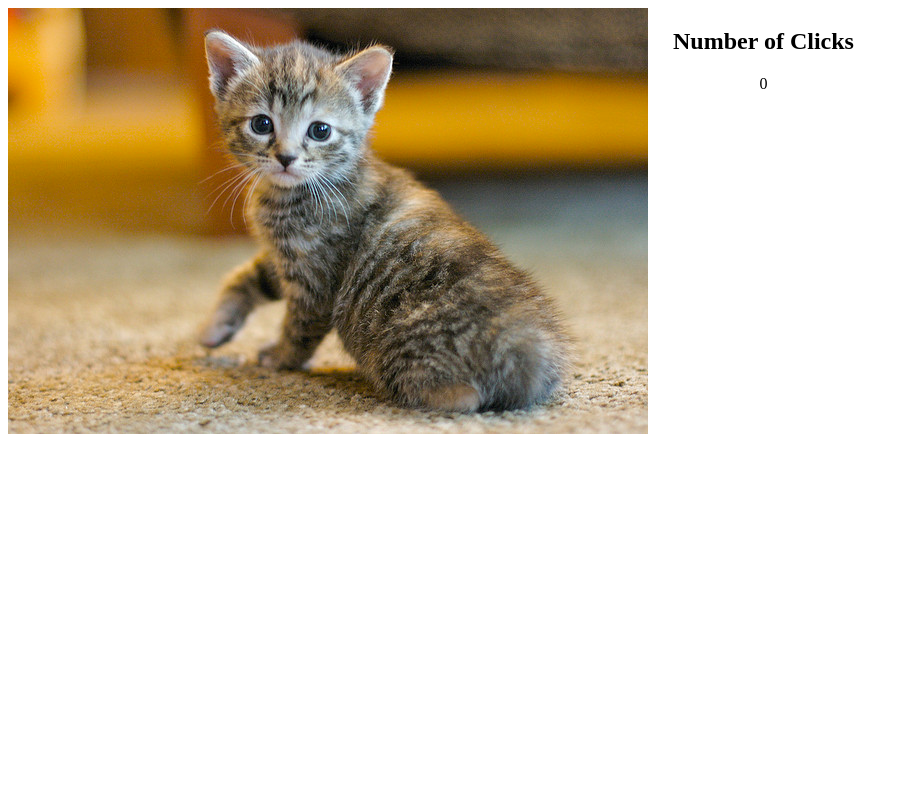
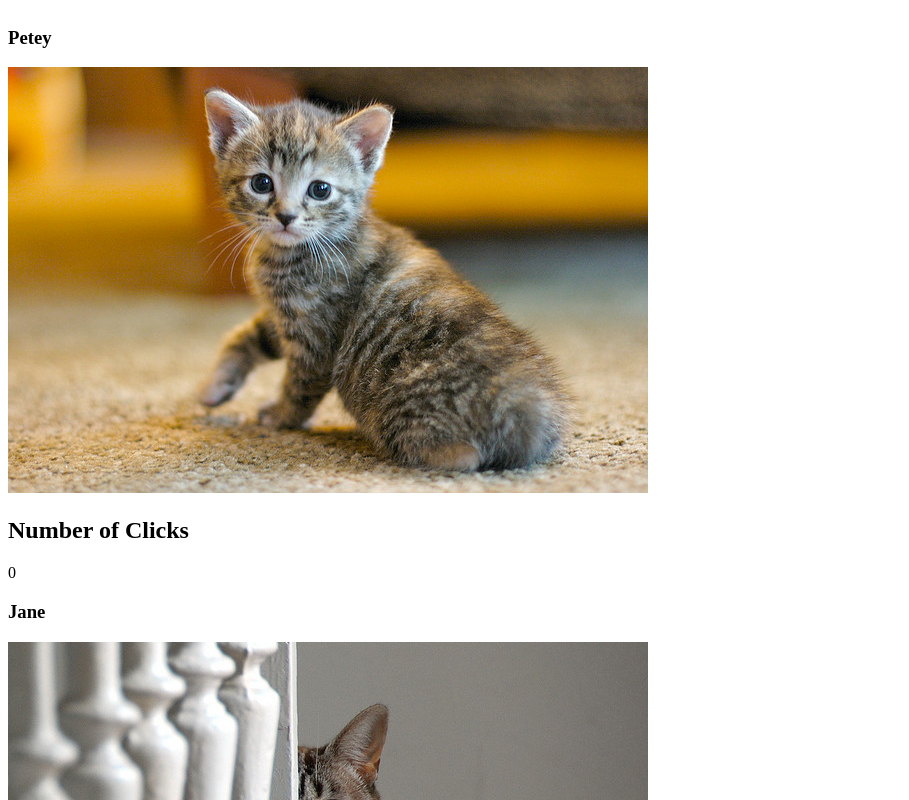
Before and after one commit to jaspinall/JSDesignCourse, a plain HTML site: page click.html in a window 1280 px wide. Shown: the top 800 px of the page, without its empty margins (0-909 px from the left). Drawn offline with nearby package versions, Linux system fonts and the light colour scheme.

Commit message:
support two cats

```diff
--- a/click.html
+++ b/click.html
@@ -8,22 +8,50 @@
 
 <body>
 
-<picture id="cat">
-  <img src="cat.jpg" alt="An adorable cat">
-</picture>
+<div id="cat1">
+  <h2>Number of Clicks</h2>
+  <p id="counter1">0</p>
+</div>
 
-<div id="counter">
+<div id="cat2">
   <h2>Number of Clicks</h2>
-  <p id="number">0</p>
+  <p id="counter2">0</p>
 </div>
+
 
 <script>
 
-$('#cat').click(function(e) {
-  var i = $('#number').text();
-  i++;
-  $('#number').text(i);
-});
+var Cat = function(catNumber, catName, image) {
+  this.catNumber = catNumber;
+  this.catName = catName;
+  this.image = image;
+};
+
+var cat1 = new Cat("1", "Petey", "cat1.jpg");
+var cat2 = new Cat("2", "Jane", "cat2.jpg");
+
+Cat.prototype.render = function() {
+  var i = "#" + "cat" + this.catNumber;
+  $(i).prepend("<image src= " + "'" + this.image + "'" + "/>");
+  $(i).prepend("<h3>" + this.catName + "</h3>");
+};
+
+Cat.prototype.countClicks = function() {
+  var i = "#" + "cat" + this.catNumber;
+  var j = "#" + "counter" + this.catNumber;
+  $(i).click(function(e) {
+    var k = $(j).html();
+    k++;
+  $(j).html(k);
+  });
+};
+
+cat1.render();
+cat2.render();
+
+cat1.countClicks();
+cat2.countClicks();
+
 
 </script>
 
--- a/main.css
+++ b/main.css
@@ -1,5 +1,5 @@
 body {
-  display: flex;
+  float: left;
 }
 
 #counter {
```
Also changed, not shown: cat1.jpg (renamed from cat.jpg), cat2.jpg (added).
